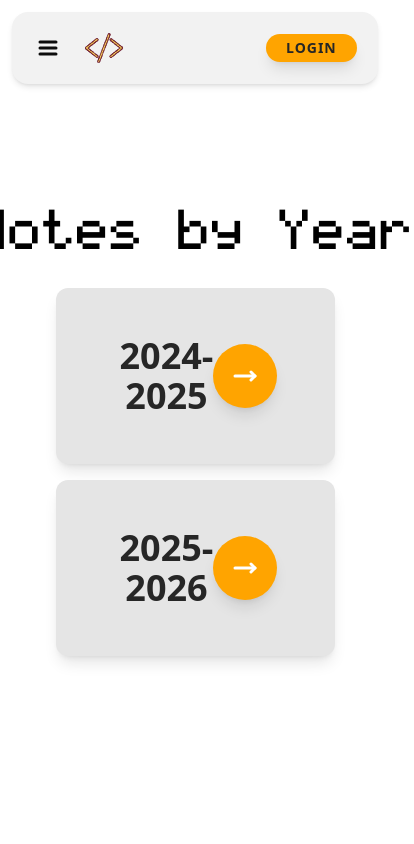
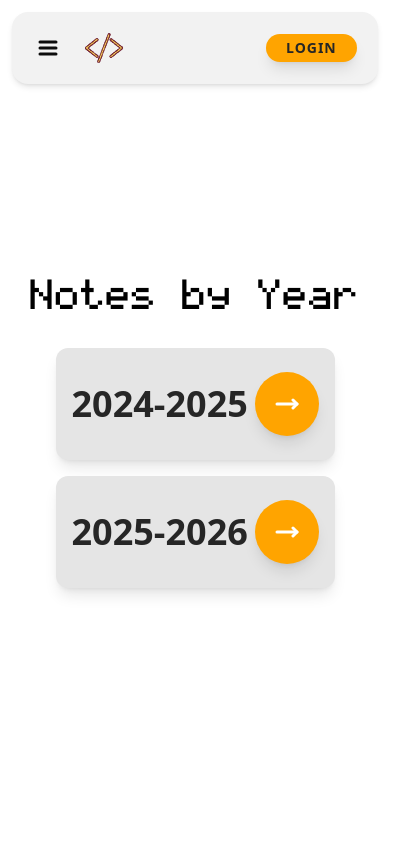
Before and after one commit to sorrymint/ihcc-csd, a Next.js app: page /Notes in a window 390 px wide. Shown: the top 844 px of the page, 414 px wide, since content can reach past the window. Built offline with nearby package versions, Linux system fonts and the light colour scheme.

Commit message:
Changed a bit from the responsiveness of the year page testign for apple comupters

```diff
--- a/src/app/Notes/page.tsx
+++ b/src/app/Notes/page.tsx
@@ -17,7 +17,7 @@ export default function NotesIndexPage() {
   return (
     <main>
       <div className="mx-auto p-6 flex justify-center items-center flex-col h-screen">
-        <h1 className="text-nowrap !mt-[15%]  md:!mt-[10%] !text-5xl">
+        <h1 className="text-nowrap !mt-[15%]  md:!mt-[10%] md:!text-5xl !text-4xl">
           Notes by Year
         </h1>
         <ul className=" mt-[5%] mb-[5%] w-full ">
@@ -26,7 +26,7 @@ export default function NotesIndexPage() {
               className="!text-(--text-base) text-4xl m-4 text-center bg-var(--gray-750) flex justify-center"
               key={year}
             >
-              <div className="bg-(--bg-base) w-[90%] flex items-center justify-between py-12 px-16 rounded-xl font-extrabold shadow-lg">
+              <div className="bg-(--bg-base) w-[90%] flex items-center justify-between md:py-12 md:px-16 rounded-xl font-extrabold shadow-lg px-4 py-6 text-wrap md:text-nowrap">
                 <Link href={`/Notes/${year}`}>{year}</Link>
 
                 <Link
```
